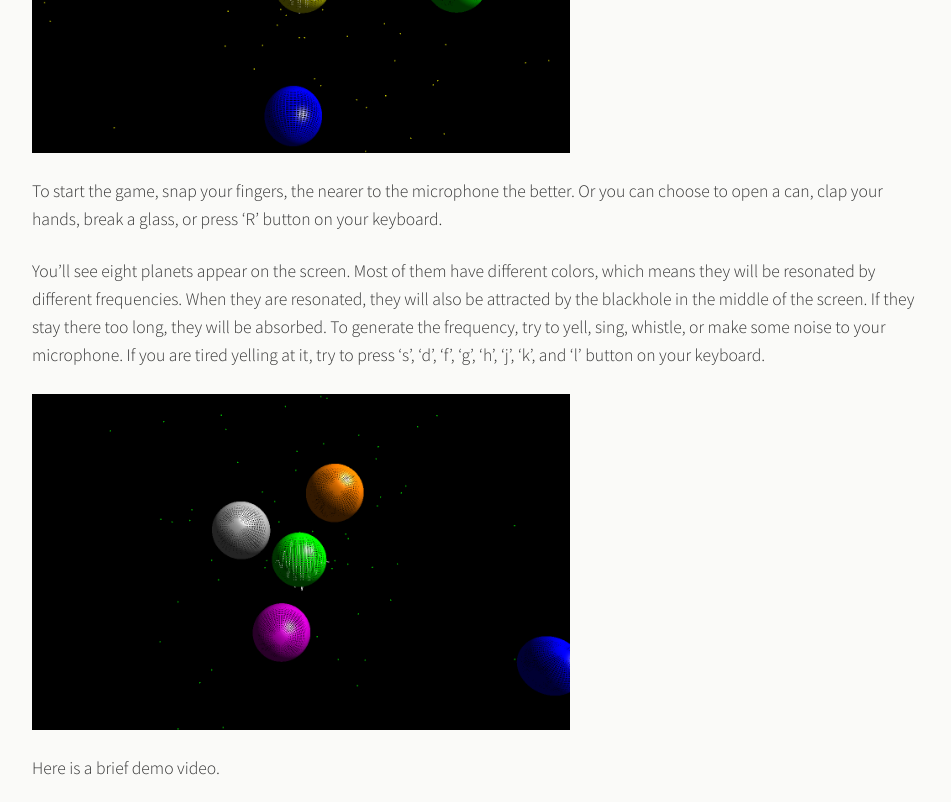
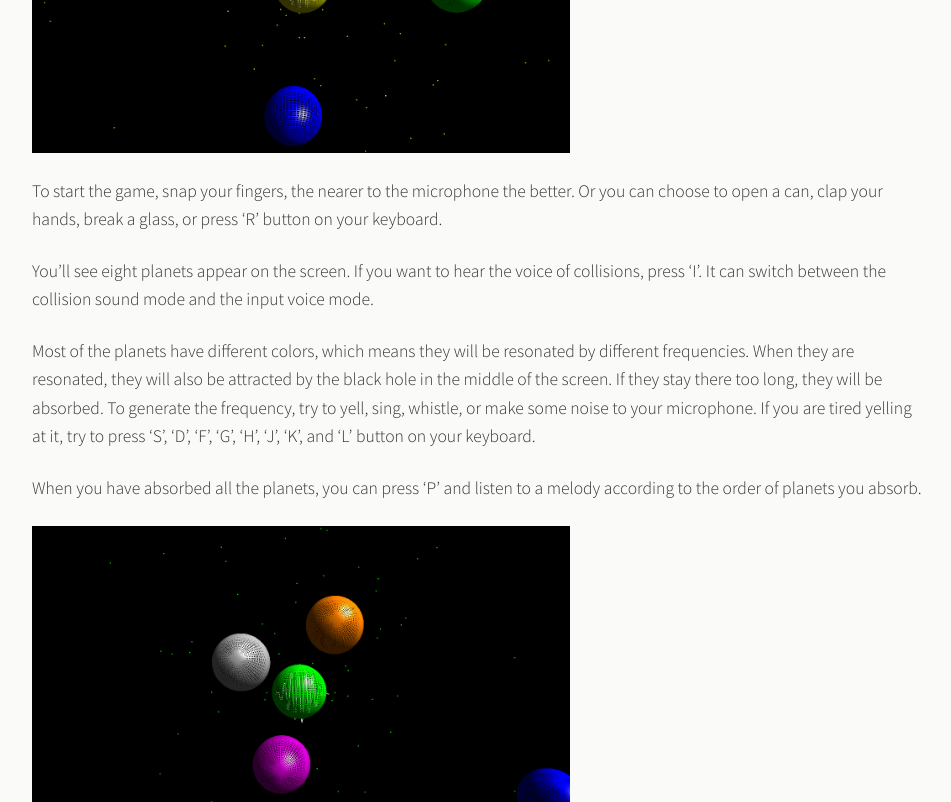
Before and after one commit to tweihaha/tweihaha.github.io, a Jekyll site: the page built from _pages/univ-freq.md, in a window 1280 px wide and 900 px high, scrolled down 580 px, cut to the strip 0-802 px from the top of the window. Shown: the whole strip, without its empty margins (160-1111 px from the left). Built offline with Jekyll 4.4.1, drawn with Linux system fonts in a browser that asks for light colours.

Commit message:
Edit univ-freq

```diff
--- a/_pages/univ-freq.md
+++ b/_pages/univ-freq.md
@@ -15,14 +15,17 @@ This is the homework of MUSIC 256A (CS 476A) at Stanford University.
 
 To start the game, snap your fingers, the nearer to the microphone the better. Or you can choose to open a can, clap your hands, break a glass, or press 'R' button on your keyboard.
 
-You'll see eight planets appear on the screen. Most of them have different colors, which means they will be resonated by different frequencies. When they are resonated, they will also be attracted by the blackhole in the middle of the screen. If they stay there too long, they will be absorbed. To generate the frequency, try to yell, sing, whistle, or make some noise to your microphone. If you are tired yelling at it, try to press 's', 'd', 'f', 'g', 'h', 'j', 'k', and 'l' button on your keyboard.
+You'll see eight planets appear on the screen. If you want to hear the voice of collisions, press 'I'. It can switch between the collision sound mode and the input voice mode.
+
+Most of the planets have different colors, which means they will be resonated by different frequencies. When they are resonated, they will also be attracted by the black hole in the middle of the screen. If they stay there too long, they will be absorbed. To generate the frequency, try to yell, sing, whistle, or make some noise to your microphone. If you are tired yelling at it, try to press 'S', 'D', 'F', 'G', 'H', 'J', 'K', and 'L' button on your keyboard.
+
+When you have absorbed all the planets, you can press 'P' and listen to a melody according to the order of planets you absorb.
 
 <img width="60%" src="/assets/img/univ-freq/univfreq2.png">
 
 Here is a brief demo video.
 
-<iframe width="560" height="315" src="https://www.youtube.com/embed/IaR2Zt4MLNY" frameborder="0" allowfullscreen></iframe>
-
+<iframe width="560" height="315" src="https://www.youtube.com/embed/JB88okFcF-o" frameborder="0" allowfullscreen></iframe>
 
 ### Technical Issues
 
```
